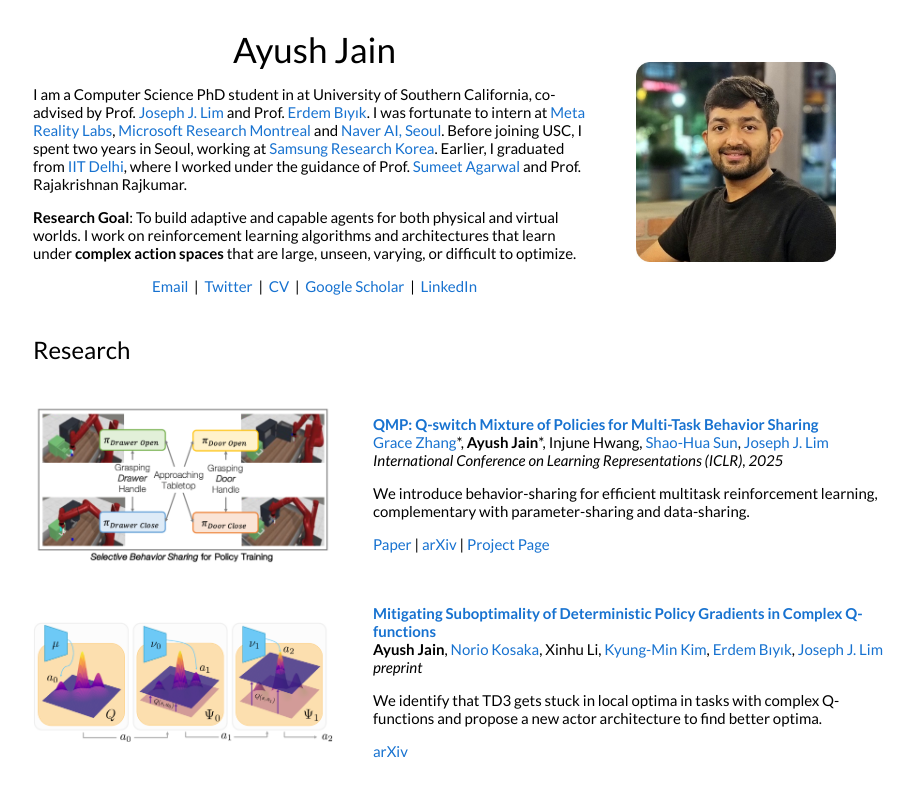
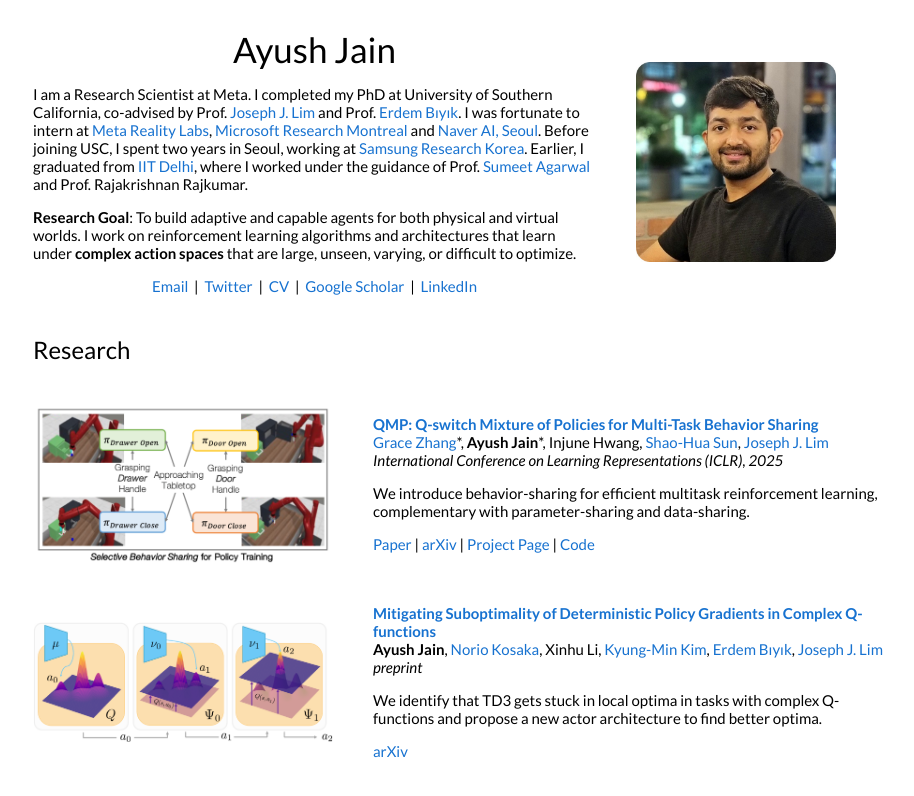
Before and after one commit to ayushj240/ayushj240.github.io, a Jekyll site: the page index.html, which Jekyll copies as it is, in a window 1280 px wide and 900 px high, cut to the strip 0-796 px from the top of the window. Shown: the whole strip, without its empty margins (177-1091 px from the left). Built offline with Jekyll 4.4.1, drawn with Linux system fonts in a browser that asks for light colours.

Commit message:
Update qmp code and bio

```diff
--- a/index.html
+++ b/index.html
@@ -90,8 +90,8 @@
               <p align="center">
                 <name>Ayush Jain</name>
               </p>
-              <!-- <p>I am a Computer Science PhD student in <a href="https://clvrai.com">Cognitive Learning for Vision and Robotics Lab (CLVR)</a>, at University of Southern California, advised by Prof. <a href="https://clvrai.com/web_lim/">Joseph J. Lim</a>. My research interests include Reinforcement Learning, Deep Learning, and Robotics. -->
-              <p>I am a Computer Science PhD student in at University of Southern California, co-advised by Prof. <a href="https://clvrai.com/web_lim/">Joseph J. Lim</a> and Prof. <a href="https://ebiyik.github.io/">Erdem B&#305;y&#305;k</a>.
+              <!-- <p>I am a Research Scientist at Meta. I completed my PhD in Computer Science from <a href="https://clvrai.com">Cognitive Learning for Vision and Robotics Lab (CLVR)</a>, at University of Southern California, advised by Prof. <a href="https://clvrai.com/web_lim/">Joseph J. Lim</a>. My research interests include Reinforcement Learning, Deep Learning, and Robotics. -->
+              <p>I am a Research Scientist at Meta. I completed my PhD at University of Southern California, co-advised by Prof. <a href="https://clvrai.com/web_lim/">Joseph J. Lim</a> and Prof. <a href="https://ebiyik.github.io/">Erdem B&#305;y&#305;k</a>.
               I was fortunate to intern at <a href="https://about.meta.com/realitylabs/">Meta Reality Labs</a>, <a href="https://www.microsoft.com/en-us/research/lab/microsoft-research-montreal/">Microsoft Research Montreal</a> and <a href="https://clova.ai/en/research/research-areas.html">Naver AI, Seoul</a>. Before joining USC, I spent two years in Seoul, working at <a href="https://research.samsung.com/aicenter_seoul">Samsung Research Korea</a>. Earlier, I graduated from <a href="http://home.iitd.ac.in">IIT Delhi</a>, where I worked under the guidance of Prof. <a href="http://web.iitd.ac.in/~sumeet">Sumeet Agarwal</a> and Prof. Rajakrishnan Rajkumar.
               </p>
               <p>
@@ -146,7 +146,8 @@
               <p>We introduce behavior-sharing for efficient multitask reinforcement learning, complementary with parameter-sharing and data-sharing.</p>
               <a href="https://openreview.net/forum?id=aUZEeb2yvK">Paper</a> |
               <a href="https://arxiv.org/abs/2302.00671">arXiv</a> |
-              <a href="https://qmp-mtrl.github.io/">Project Page</a>
+              <a href="https://qmp-mtrl.github.io/">Project Page</a> |
+              <a href="https://github.com/clvrai/qmp">Code</a>
               <p></p>
             </td>
 
```
Also changed, not shown: other parts of index.html (+2 -0 lines).
